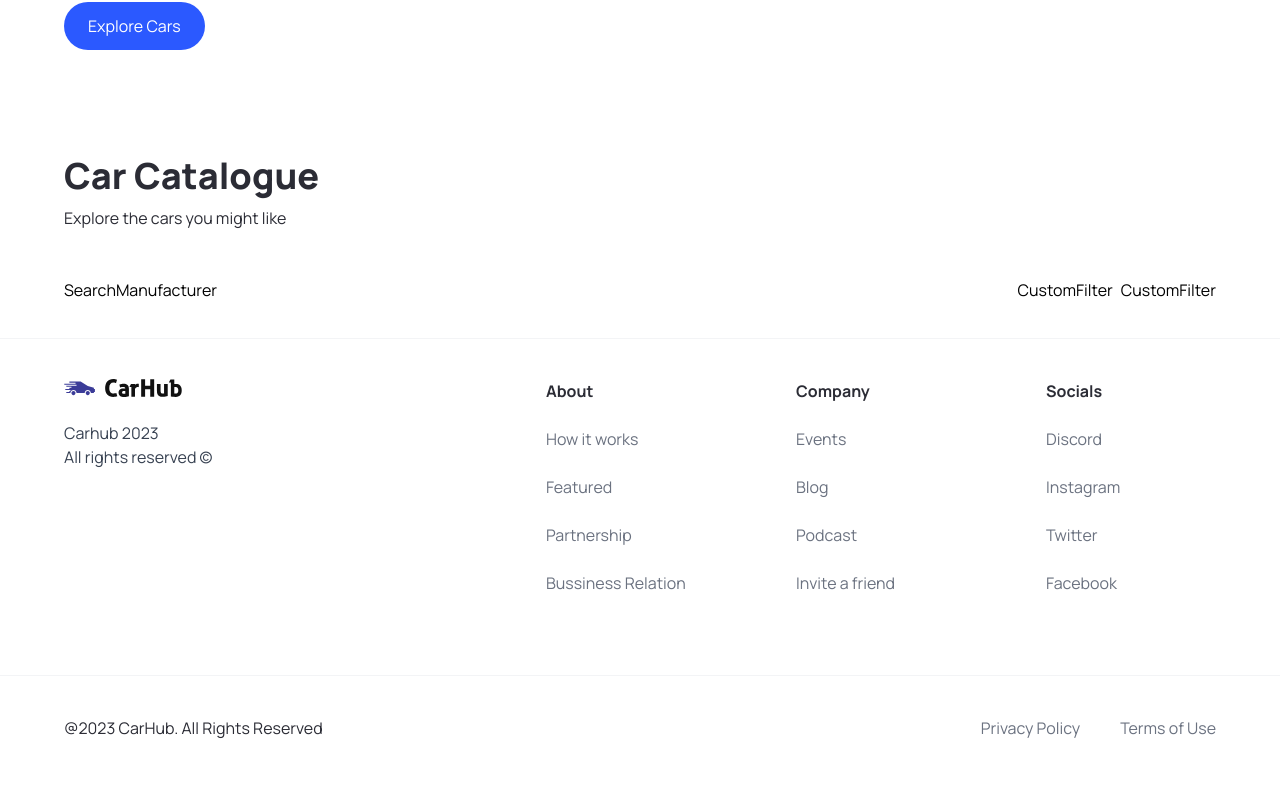
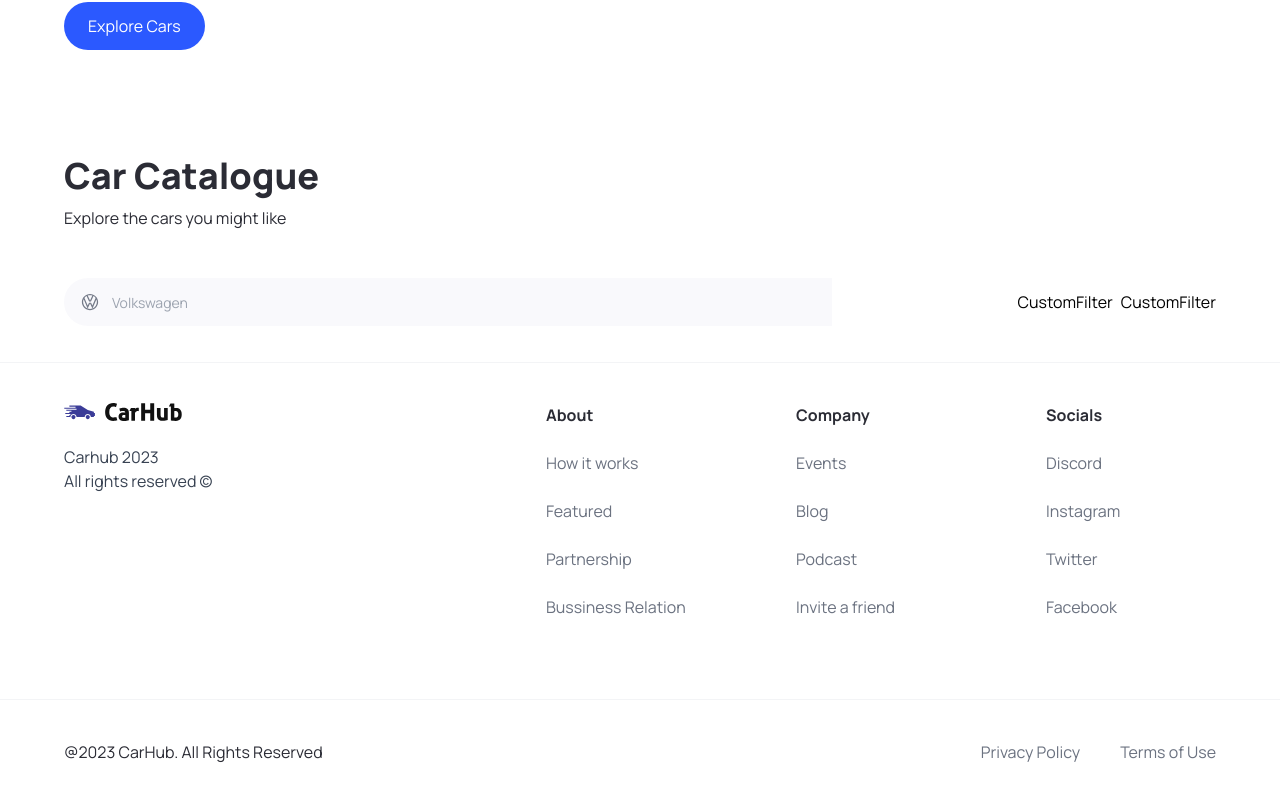
Before and after one commit to oguzhanduran/car_showcase, a Next.js app in the folder car-showcase/: page / in a window 1280 px wide. Shown: the part 708-1508 px from the top of the page. Built offline with nearby package versions, Linux system fonts and the light colour scheme.

Commit message:
added latest

```diff
--- a/car-showcase/components/SearchManufacturer.tsx
+++ b/car-showcase/components/SearchManufacturer.tsx
@@ -1,11 +1,77 @@
-import React from 'react';
+'use client';
+
 import { SearchManufacturerProps } from '@/types';
+import {
+  Combobox,
+  ComboboxButton,
+  ComboboxInput,
+  ComboboxOption,
+  ComboboxOptions,
+  Transition,
+} from '@headlessui/react';
+import Image from 'next/image';
+import { useState, Fragment } from 'react';
+import { manufacturers } from '@/app/constants';
+
+// When we don't want to add an additional element to the DOM we can use fragment.
 
 const SearchManufacturer = ({
   manufacturer,
   setManufacturer,
 }: SearchManufacturerProps) => {
-  return <div>SearchManufacturer</div>;
+  const [query, setQuery] = useState('');
+  console.log(query);
+
+  const filteredManufacturers =
+    query === ''
+      ? manufacturers
+      : manufacturers.filter((item) =>
+          item
+            .toLocaleLowerCase()
+            .replace(/\s+/g, '')
+            .includes(query.toLocaleLowerCase().replace(/\s+/g, ''))
+        );
+  return (
+    <div className='search-manufacturer'>
+      <Combobox>
+        <div className='relative w-full'>
+          <ComboboxButton className='absolute top-[14px]'>
+            <Image
+              src='/car-logo.svg'
+              width={20}
+              height={20}
+              className='ml-4'
+              alt='Car Logo'
+            />
+          </ComboboxButton>
+          <ComboboxInput
+            className='search-manufacturer__input'
+            placeholder='Volkswagen'
+            displayValue={(manufacturer: string) => manufacturer}
+            onChange={(e) => setQuery(e.target.value)}
+          />
+          <Transition
+            as={Fragment}
+            leave='transition ease-in duration-100'
+            leaveFrom='opacity-100'
+            leaveTo='opacity-0'
+            afterLeave={() => setQuery('')}
+          >
+            <ComboboxOptions>
+              {filteredManufacturers.length === 0 && query !== '' && (
+                <ComboboxOption
+                  value={query}
+                  className='search-manufacturer__option'
+                >
+                  Create "{query}"
+                </ComboboxOption>
+              )}
+            </ComboboxOptions>
+          </Transition>
+        </div>
+      </Combobox>
+    </div>
+  );
 };
 
 export default SearchManufacturer;
```
Also changed, not shown: car-showcase/package.json (+5 -4 lines), 1 other file (tests, documents, lock files or other folders).
